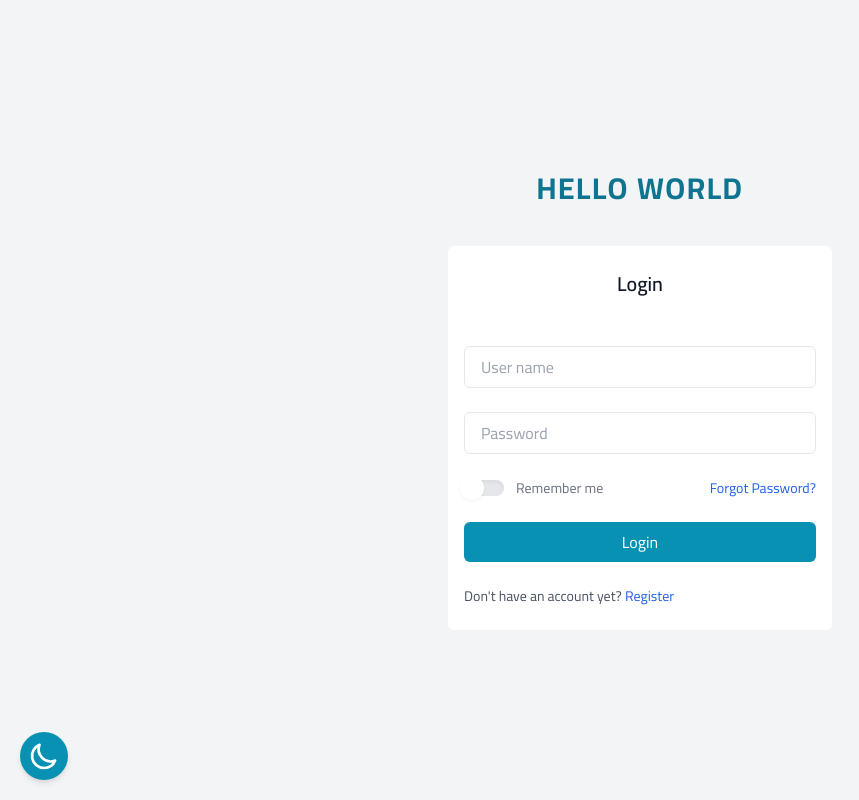
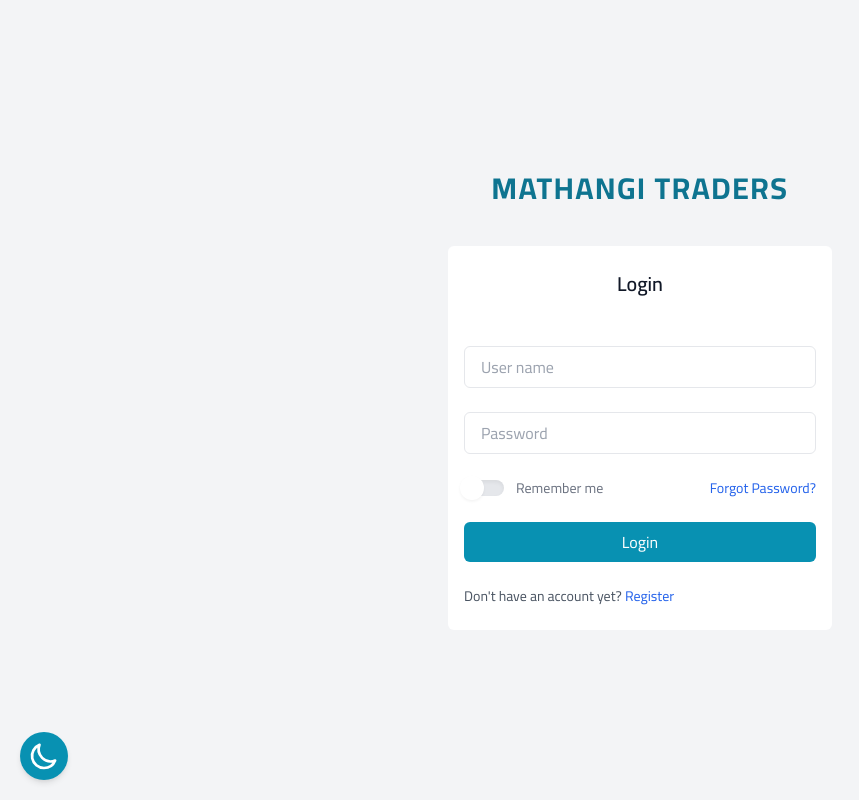
Before and after one commit to snju0110/ERP_MK1, a Django app: page /login/ in a window 1280 px wide. Shown: the whole page, without its empty margins (0-859 px from the left). Run offline with Django 4.2, Linux system fonts and the light colour scheme; some libraries are stand-ins or nearby versions.

Commit message:
added name

```diff
--- a/Templates/login.html
+++ b/Templates/login.html
@@ -29,7 +29,7 @@
           href="../index.html"
           class="inline-block mb-6 text-3xl font-bold tracking-wider uppercase text-primary-dark dark:text-light"
         >
-          Hello World
+          Mathangi Traders
         </a>
         <main>
           <div class="w-full max-w-sm px-4 py-6 space-y-6 bg-white rounded-md dark:bg-darker">
```
